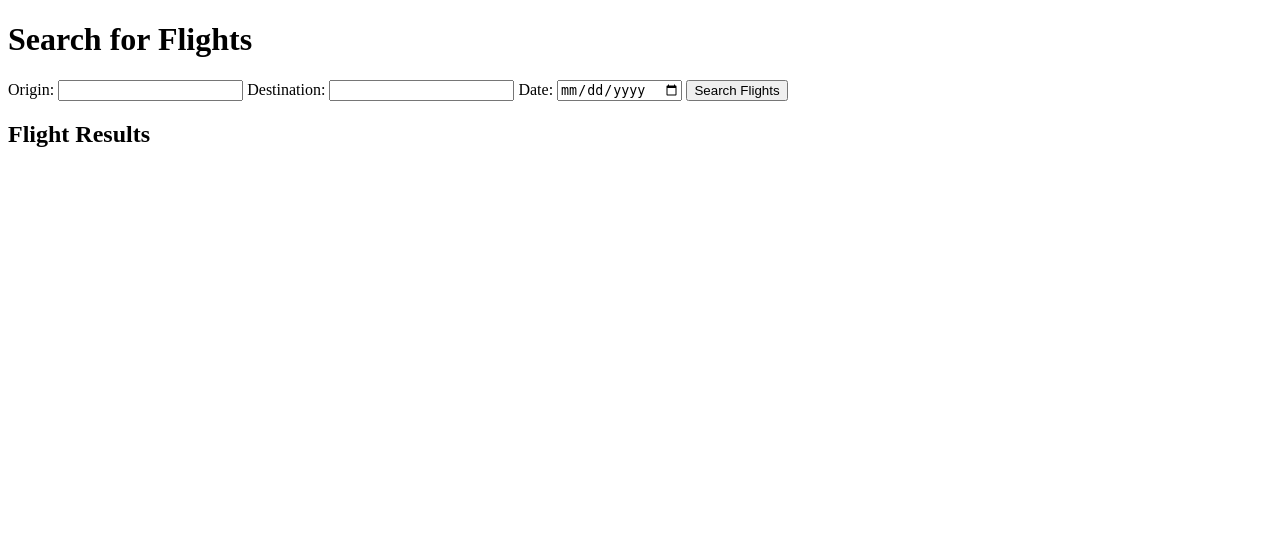
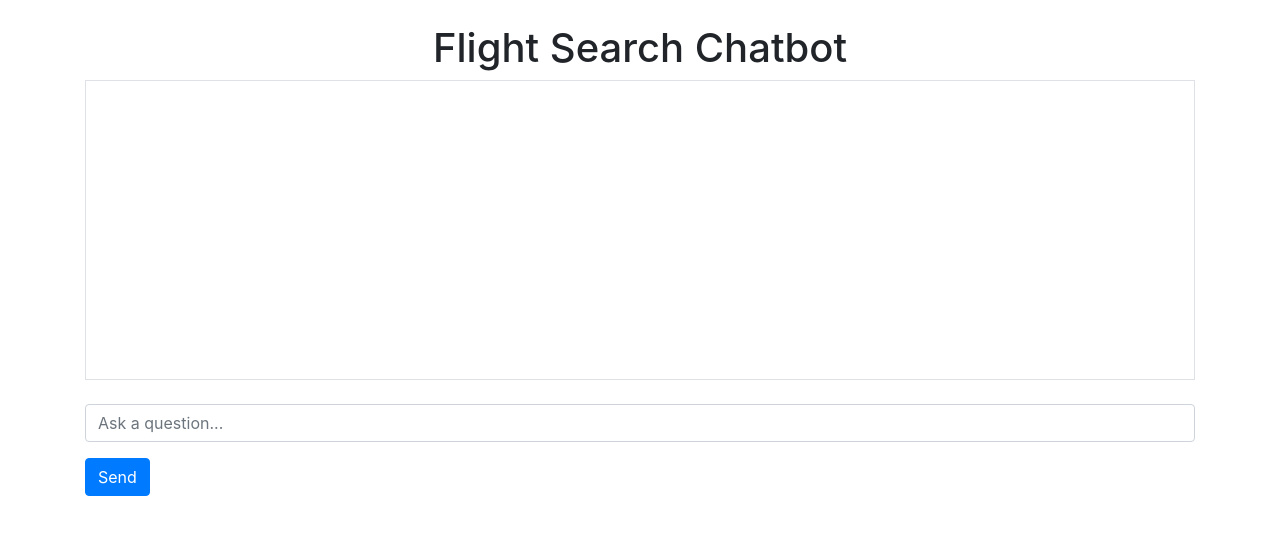
Before and after one commit to BellingLauren/Team_7_Project_3, a Flask app: template templates/index.html in a window 1280 px wide. Shown: the top 535 px of the page. Run offline with Flask 3, Linux system fonts and the light colour scheme; the template is opened without the code that fills it, so the values that code supplies are empty; some libraries are stand-ins or nearby versions.

Commit message:
updated code

```diff
--- a/templates/index.html
+++ b/templates/index.html
@@ -3,43 +3,49 @@
 <head>
     <meta charset="UTF-8">
     <meta name="viewport" content="width=device-width, initial-scale=1.0">
-    <title>Flight Search</title>
+    <title>Chatbot</title>
+
+    <!-- Add Bootstrap CSS CDN -->
+    <link href="https://stackpath.bootstrapcdn.com/bootstrap/4.5.2/css/bootstrap.min.css" rel="stylesheet">
+
 </head>
 <body>
-    <h1>Search for Flights</h1>
-    <form id="flightForm">
-        <label>Origin:</label>
-        <input type="text" id="origin" required>
-        <label>Destination:</label>
-        <input type="text" id="destination" required>
-        <label>Date:</label>
-        <input type="date" id="date" required>
-        <button type="submit">Search Flights</button>
-    </form>
+    <div class="container">
+        <h1 class="text-center mt-4">Flight Search Chatbot</h1>
 
-    <h2>Flight Results</h2>
-    <ul id="results"></ul>
+        <!-- Chatbox UI -->
+        <div id="chatbox" class="border p-4 mb-4" style="height: 300px; overflow-y: scroll;"></div>
+
+        <!-- Input area -->
+        <div class="form-group">
+            <input id="user-input" type="text" class="form-control" placeholder="Ask a question..." />
+        </div>
+        <button class="btn btn-primary" onclick="sendMessage()">Send</button>
+    </div>
+
+    <!-- Add Bootstrap JS CDN -->
+    <script src="https://code.jquery.com/jquery-3.5.1.slim.min.js"></script>
+    <script src="https://cdn.jsdelivr.net/npm/@popperjs/core@2.5.2/dist/umd/popper.min.js"></script>
+    <script src="https://stackpath.bootstrapcdn.com/bootstrap/4.5.2/js/bootstrap.min.js"></script>
 
     <script>
-        document.getElementById("flightForm").addEventListener("submit", function(event) {
-            event.preventDefault();
-            let origin = document.getElementById("origin").value;
-            let destination = document.getElementById("destination").value;
-            let date = document.getElementById("date").value;
+        function sendMessage() {
+            let userMessage = document.getElementById("user-input").value.toLowerCase();
+            let chatbox = document.getElementById("chatbox");
 
-            fetch(`/search-flights?origin=${origin}&destination=${destination}&date=${date}`)
-                .then(response => response.json())
-                .then(data => {
-                    let results = document.getElementById("results");
-                    results.innerHTML = "";
-                    data.forEach(flight => {
-                        let item = document.createElement("li");
-                        item.textContent = `Flight: ${flight.itineraries[0].segments[0].carrierCode} - Price: ${flight.price.total}`;
-                        results.appendChild(item);
-                    });
-                })
-                .catch(error => console.error("Error fetching flights:", error));
-        });
+            let userDiv = document.createElement("div");
+            userDiv.textContent = "You: " + userMessage;
+            chatbox.appendChild(userDiv);
+
+            if (userMessage.includes("find flight")) {
+                window.location.href = "/flights?origin=JFK&destination=LHR&departure_date=2025-04-10";
+            } else {
+                let botDiv = document.createElement("div");
+                botDiv.textContent = "Bot: I can help you find flights! Type 'find flight'!";
+                chatbox.appendChild(botDiv);
+            }
+
+            document.getElementById("user-input").value = ""; // Clear input
+        }
     </script>
 </body>
-</html>
```
Also changed, not shown: 1 other file.
